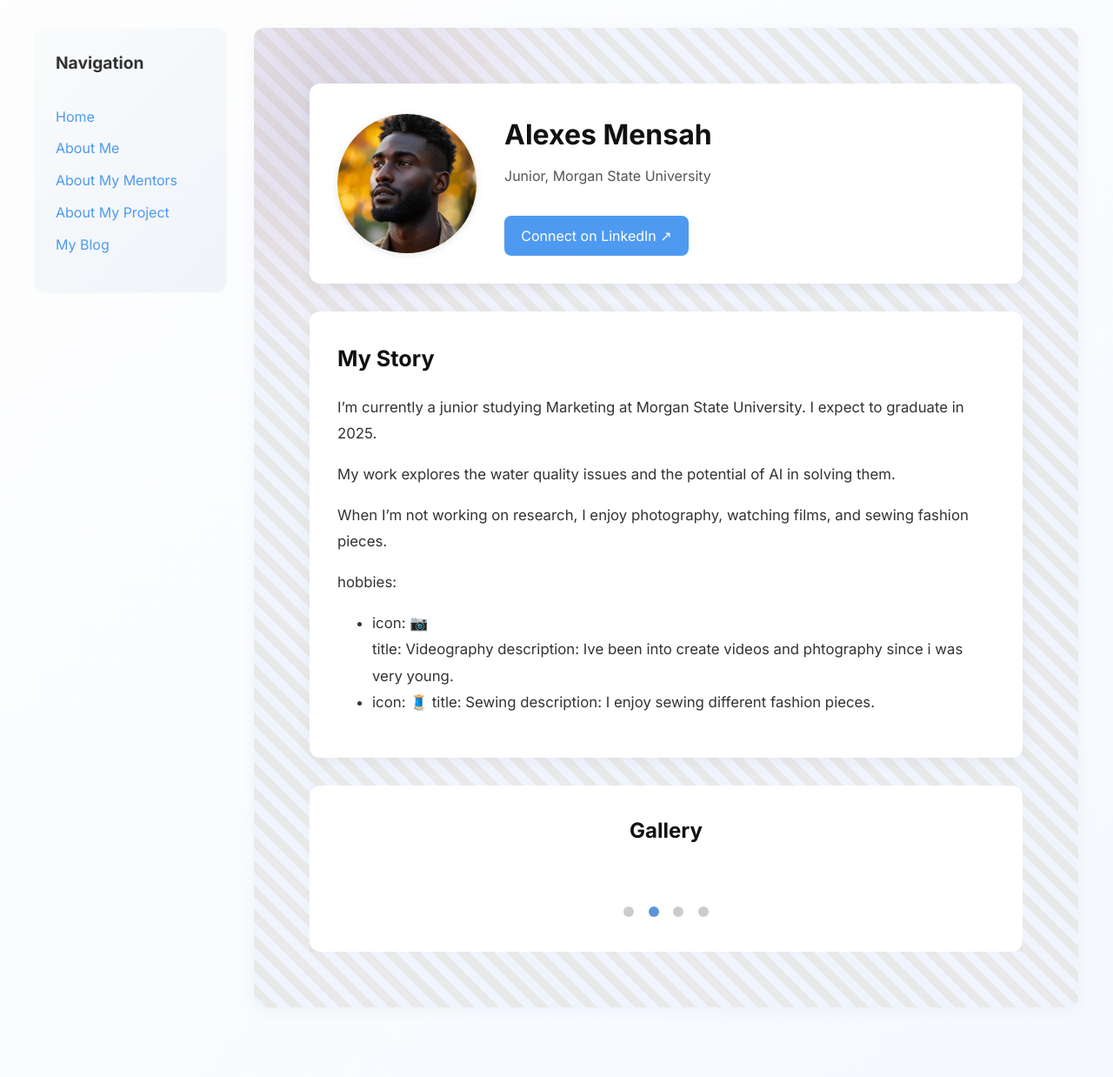
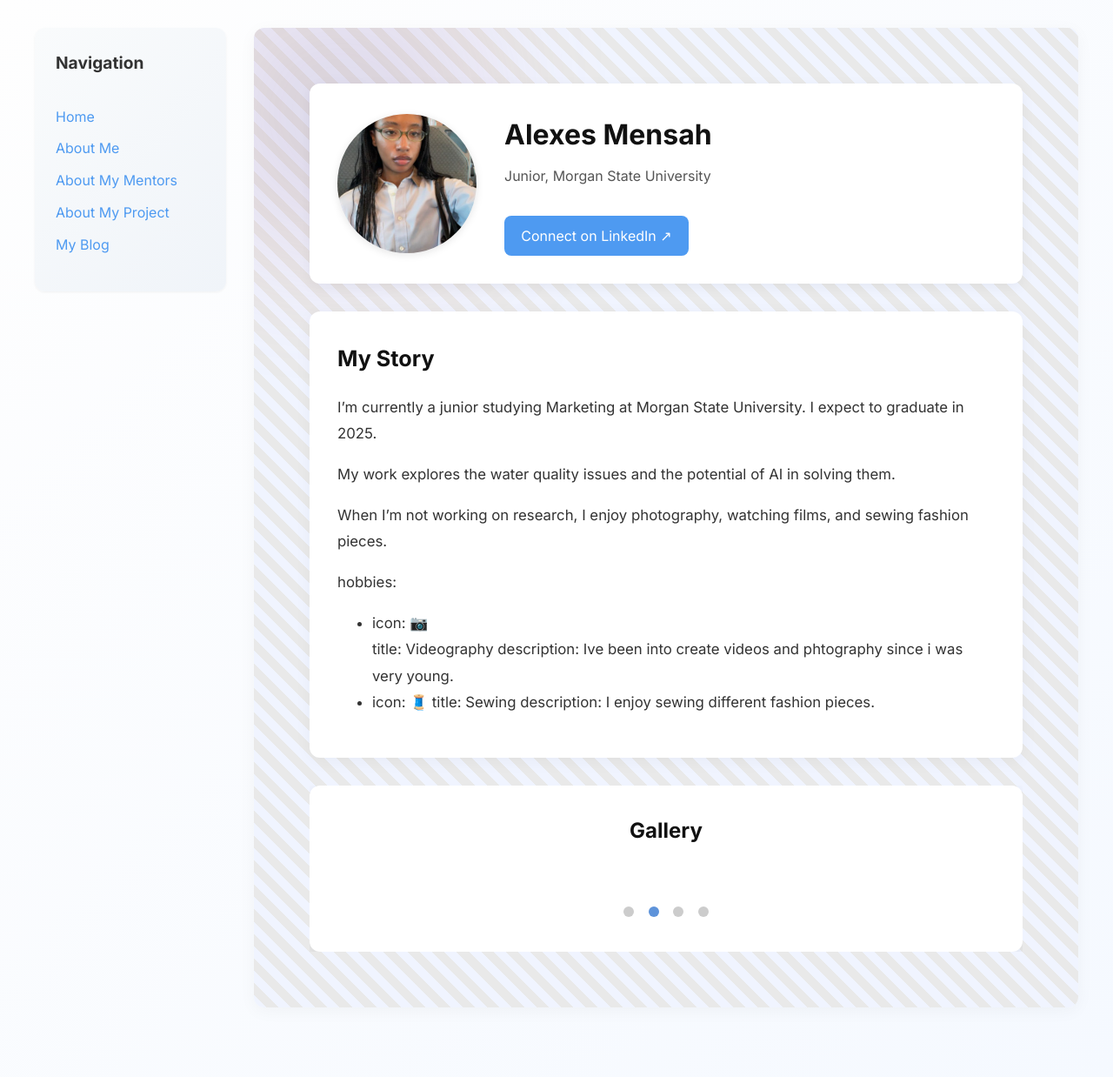
Before and after one commit to alexes22/alexes22.github.io, a Jekyll site: the page built from pages/about-me.md, in a window 1280 px wide. Shown: the whole page at 87% size. Built offline with Jekyll 4.4.1, drawn with Linux system fonts in a browser that asks for light colours.

Commit message:
Update about-me.md

```diff
--- a/pages/about-me.md
+++ b/pages/about-me.md
@@ -6,7 +6,7 @@
 about:
   name: Alexes Mensah
   role: Junior, Morgan State University
-  image: /assets/images/me.jpg
+  image: /assets/images/GIT IMAGE.jpeg
   linkedin: www.linkedin.com/in/alexes-mensah-b69619302
   bio: |
     I’m currently a junior studying Marketing at Morgan State University. I expect to graduate in 2025.
```
